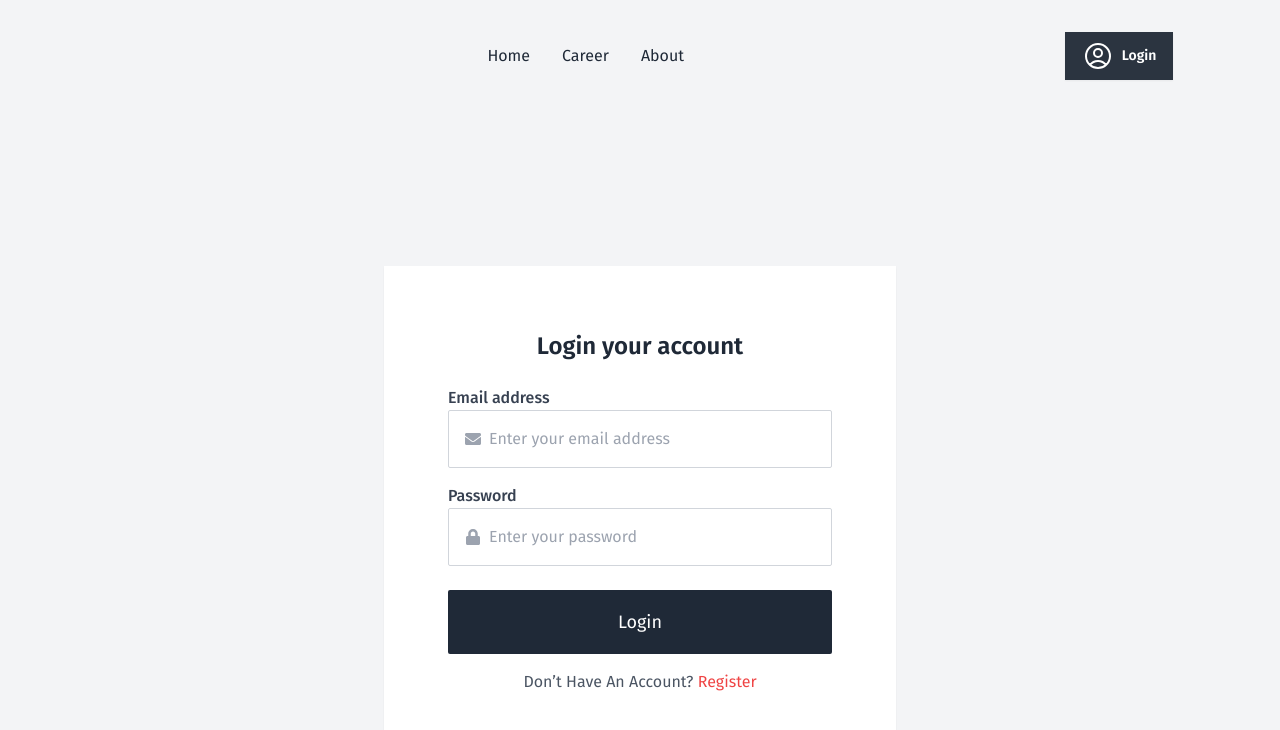
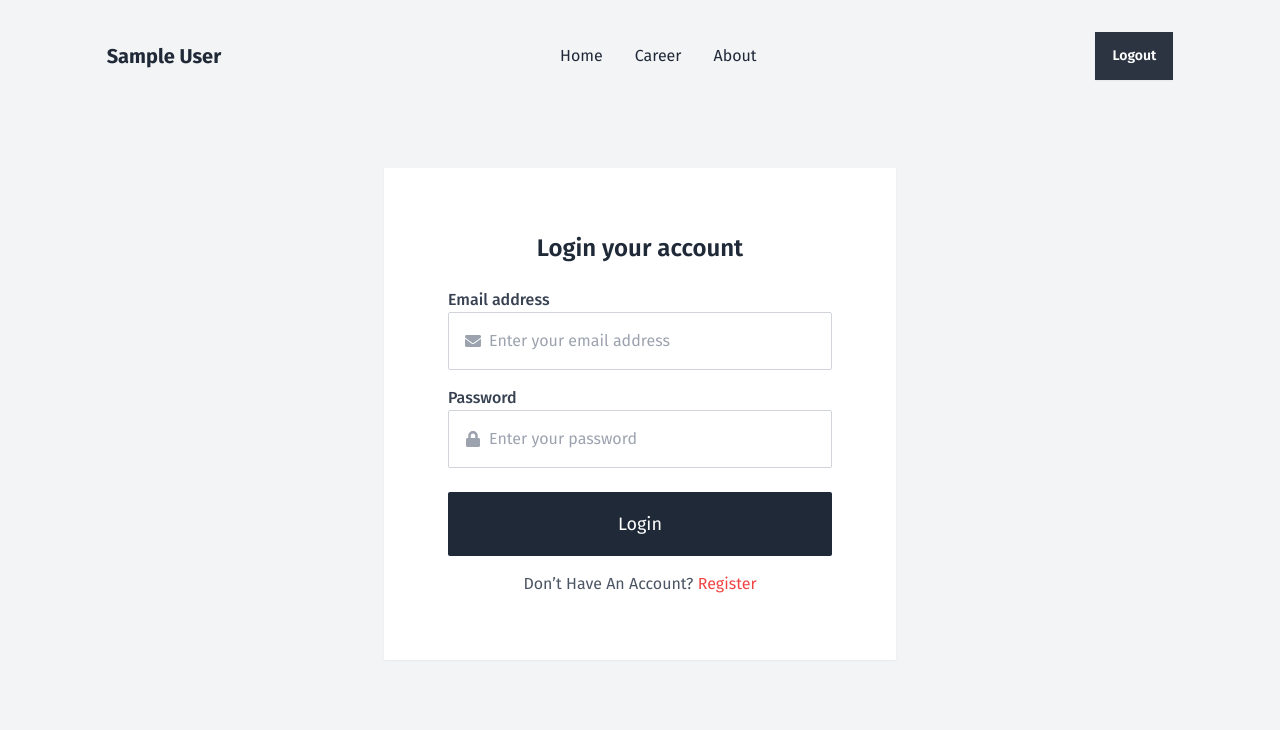
Before and after one commit to InjamulCSE15/headline-hub, a React (Vite) app: page /auth/login in a window 1280 px wide. Shown: the top 730 px of the page. Built offline with nearby package versions, Linux system fonts and the light colour scheme; no server answers; sample sign-in values are in the browser's storage.

Commit message:
Login and register auth setup

```diff
--- a/src/components/Navbar.jsx
+++ b/src/components/Navbar.jsx
@@ -1,9 +1,23 @@
+import { useContext } from "react";
 import { Link } from "react-router-dom";
+import { AuthContext } from "../providers/AuthProviders";
+import toast from "react-hot-toast";
 
 const Navbar = () => {
+    const {user, signOutUser} = useContext(AuthContext);
+    const handleLogout = () => {
+        signOutUser()
+        .then(()=> {
+            toast.success('User logged out successfully');
+        })
+        .catch(err => {
+            toast.error(err.message)
+        })
+    }
+
     return (
         <div className="flex items-center justify-between">
-            <div></div>
+            <h6 className="font-bold text-xl"> {user && user.displayName} </h6>
             <nav>
                 <ul className="flex items-center gap-4 space-x-4">
                     <li><Link>Home</Link></li>
@@ -11,11 +25,16 @@ const Navbar = () => {
                     <li><Link>About</Link></li>
                 </ul>
             </nav>
-            <Link to={'/auth/login'} className="btn btn-neutral text-white rounded-none btn-md">
+            {
+                user ? <button className="btn btn-neutral text-white rounded-none btn-md tooltip-bottom" data-tip="Click to Logout" onClick={handleLogout}>Logout</button> :
+                <Link to={'/auth/login'} className="btn btn-neutral text-white rounded-none btn-md">Login</Link>
+            }
+            {/* <Link to={'/auth/login'} className="btn btn-neutral text-white rounded-none btn-md">
             <svg xmlns="http://www.w3.org/2000/svg" fill="none" viewBox="0 0 24 24" strokeWidth={1.5} stroke="currentColor" className="size-8">
                 <path strokeLinecap="round" strokeLinejoin="round" d="M17.982 18.725A7.488 7.488 0 0 0 12 15.75a7.488 7.488 0 0 0-5.982 2.975m11.963 0a9 9 0 1 0-11.963 0m11.963 0A8.966 8.966 0 0 1 12 21a8.966 8.966 0 0 1-5.982-2.275M15 9.75a3 3 0 1 1-6 0 3 3 0 0 1 6 0Z" />
             </svg>
-            Login</Link>
+                Login
+            </Link> */}
         </div>
     );
 };
--- a/src/firebase/firebase.config.js
+++ b/src/firebase/firebase.config.js
@@ -2,19 +2,20 @@
 import { initializeApp } from "firebase/app";
 // TODO: Add SDKs for Firebase products that you want to use
 // https://firebase.google.com/docs/web/setup#available-libraries
-import { getAuth, updateProfile } from "firebase/auth";
+
 // Your web app's Firebase configuration
 const firebaseConfig = {
-  apiKey: "AIzaSyBWrPH6HliPyuCS8qNWYr8rqYnCCGdpGWU",
-  authDomain: "react-auth-d71af.firebaseapp.com",
-  projectId: "react-auth-d71af",
-  storageBucket: "react-auth-d71af.appspot.com",
-  messagingSenderId: "57675919001",
-  appId: "1:57675919001:web:0337a5a2c526c0e0579208"
+  apiKey: "AIzaSyCBTjLEU4eHf19yygtSV6HF86dsyHGNkTA",
+  authDomain: "headline-hub-da82a.firebaseapp.com",
+  projectId: "headline-hub-da82a",
+  storageBucket: "headline-hub-da82a.firebasestorage.app",
+  messagingSenderId: "452050786122",
+  appId: "1:452050786122:web:3b21c8678863454abd93b3"
 };
 
 // Initialize Firebase
 const app = initializeApp(firebaseConfig);
-const auth = getAuth(app); // Initialize Firebase Authentication and get a reference to the service
+// const auth = getAuth(app); // Initialize Firebase Authentication and get a reference to the service
 
-export { auth, app };
+// export { auth, app };
+export { app };
--- a/src/layouts/AuthLayout.jsx
+++ b/src/layouts/AuthLayout.jsx
@@ -5,7 +5,7 @@ import Navbar from '../components/Navbar';
 const AuthLayout = () => {
     return (
         <section className=' bg-gray-100'>
-            <div className='mx-auto w-10/12'>
+            <div className='mx-auto min-h-screen w-10/12'>
                 <header className='py-8'>
                     <Navbar></Navbar>
                 </header>
--- a/src/layouts/pages/Login.jsx
+++ b/src/layouts/pages/Login.jsx
@@ -1,20 +1,37 @@
-import React, { useState } from 'react';
+import React, { useContext, useState } from 'react';
 import { FaEnvelope, FaLock } from "react-icons/fa";
-import { Link } from 'react-router-dom';
+import { Link, useNavigate } from 'react-router-dom';
+import { AuthContext } from '../../providers/AuthProviders';
+import toast from 'react-hot-toast';
 
 const Login = () => {
-    const [email, setEmail] = useState("");
-    const [password, setPassword] = useState("");
+    const [loading, setLoading] = useState(false);
+    const navigate = useNavigate();
+    const { signIn } = useContext(AuthContext);
 
-    const handleSubmit = (e) => {
-      e.preventDefault();
-      console.log("Email:", email, "Password:", password);
-    };
+    const handleLogin = async (e) => {
+        setLoading(true);
+        e.preventDefault();
+        const email = e.target.email.value;
+        const password = e.target.password.value;
+        try {
+            const user = await signIn(email, password);
+            e.target.reset();
+            toast.success(' Login Successfully');
+            setLoading(false);
+            navigate('/');
+        }
+        catch (error) {
+            toast.error(error.message);
+            setLoading(false);
+        }
+    }
+
     return (
-        <div className="flex items-center justify-center min-h-screen">
+        <div className="flex items-center justify-center md:py-14">
             <div className="bg-white p-8 md:p-16 rounded-none shadow-sm w-full max-w-lg">
                 <h2 className="text-2xl font-semibold text-center mb-6">Login your account</h2>
-                <form onSubmit={handleSubmit}>
+                <form onSubmit={handleLogin}>
                     <div className="mb-4">
                         <label className="block text-gray-700 font-medium">Email address</label>
                         <div className="flex items-center border border-gray-300 rounded-sm p-4">
@@ -23,8 +40,7 @@ const Login = () => {
                                 type="email"
                                 placeholder="Enter your email address"
                                 className="flex-1 outline-none bg-transparent"
-                                value={email}
-                                onChange={(e) => setEmail(e.target.value)}
+                                name='email'
                                 required
                             />
                         </div>
@@ -38,18 +54,17 @@ const Login = () => {
                                 type="password"
                                 placeholder="Enter your password"
                                 className="flex-1 outline-none bg-transparent"
-                                value={password}
-                                onChange={(e) => setPassword(e.target.value)}
+                                name='password'
                                 required
                             />
                         </div>
                     </div>
 
-                    <button
-                        type="submit"
-                        className="w-full bg-gray-800 text-white py-2 rounded-sm btn-lg hover:bg-gray-900 transition"
-                    >
-                        Login
+                    <button type="submit" className="w-full bg-gray-800 text-white py-2 rounded-sm btn-lg hover:bg-gray-900 transition" >
+                    {
+                        loading ? <span className="loading loading-spinner text-white"></span>
+                        : <span> Login</span>
+                    }
                     </button>
                 </form>
                 <p className="text-center text-gray-600 mt-4">
--- a/src/main.jsx
+++ b/src/main.jsx
@@ -3,9 +3,14 @@ import { createRoot } from 'react-dom/client';
 import './index.css'
 import { RouterProvider } from "react-router-dom";
 import router from './routes/router';
+import AuthProviders from './providers/AuthProviders';
+import { Toaster } from 'react-hot-toast';
 
 createRoot(document.getElementById("root")).render(
   <StrictMode>
-    <RouterProvider router={router} />
+    <AuthProviders>
+      <Toaster />
+      <RouterProvider router={router} />
+    </AuthProviders>
   </StrictMode>
 );
--- a/src/routes/PrivateRoute.jsx
+++ b/src/routes/PrivateRoute.jsx
@@ -9,10 +9,7 @@ export const PrivateRoute = ({ children }) => {
         <div className='grid col-12 align-middle h-screen place-items-center'>
             <span className="loading loading-bars loading-xl"></span>
         </div>
-
         )
-
-
     }
     if(user){
        return children;
--- a/src/routes/router.jsx
+++ b/src/routes/router.jsx
@@ -28,12 +28,6 @@ const router = createBrowserRouter ([
                         return []; // ✅ Return an empty array if there's an error
                     }
                 },
-                // loader: async({params})=> {
-                //     axios.get(`https://openapi.programming-hero.com/api/news/category/${params.id}`)
-                //     .then(res =>  res.data.data )
-                //     .catch(err => console.log(err))
-                //     return params
-                // }
             },
         ]
     },
```
Also changed, not shown: src/layouts/pages/Register.jsx (+40 -13 lines).
